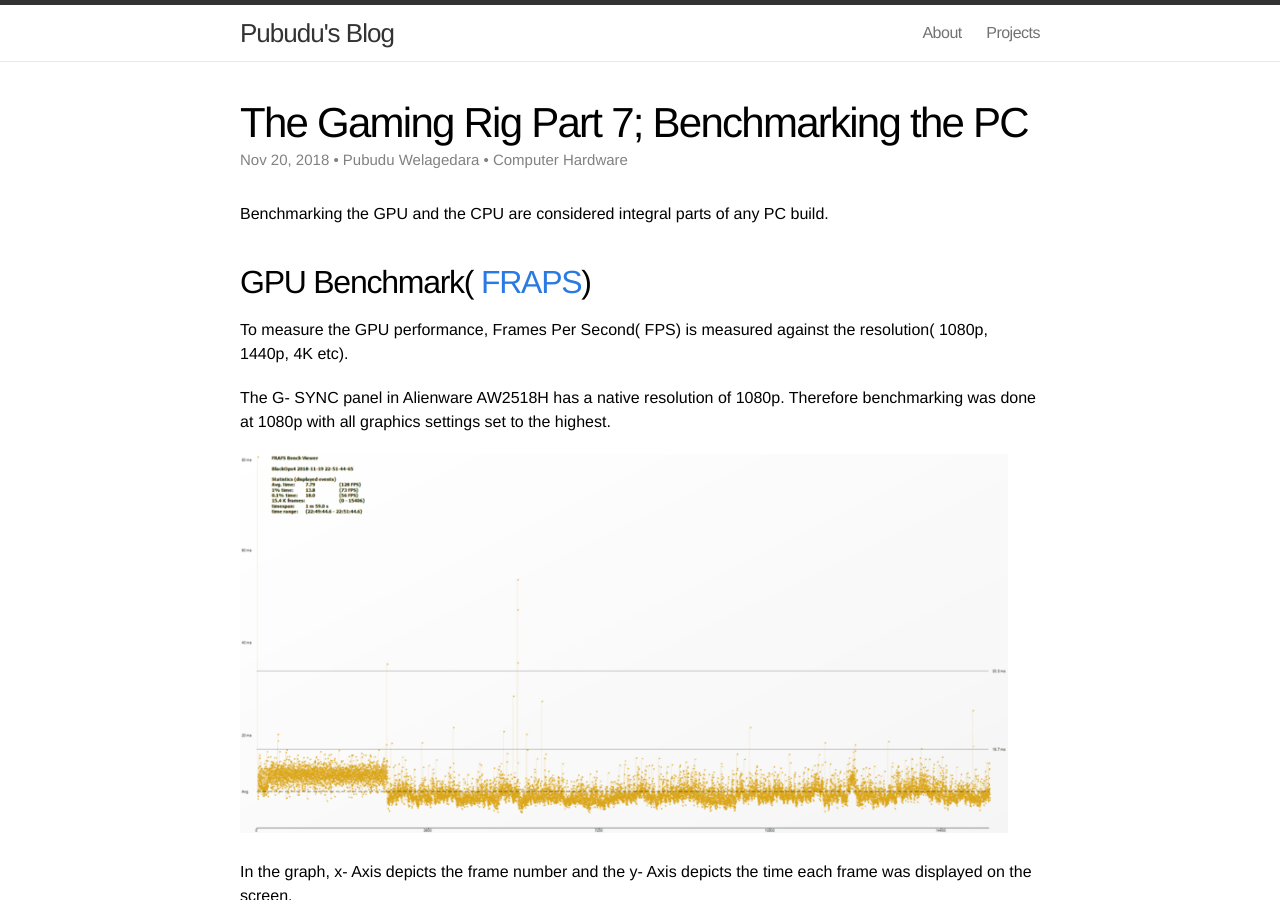
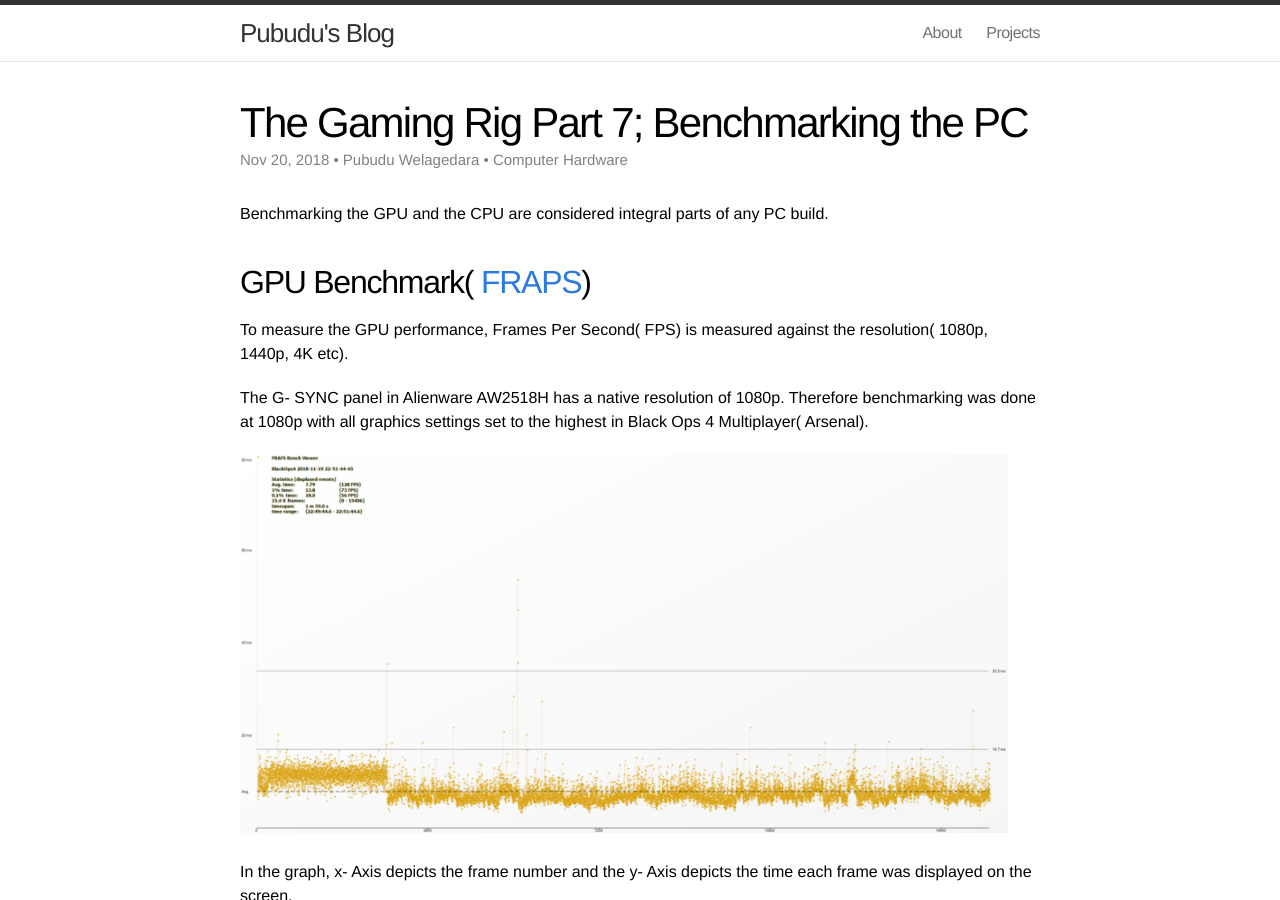
Before and after one commit to welagedara/welagedara.github.io, a Jekyll site: the page built from _posts/2018-11-20-the-gaming-rig-part-7.md, in a window 1280 px wide and 900 px high. Built offline with Jekyll 4.4.1, drawn with Linux system fonts in a browser that asks for light colours; comment, search, counter and statistics services are not loaded.

Commit message:
new post from yesterday

```diff
--- a/_posts/2018-11-20-the-gaming-rig-part-7.md
+++ b/_posts/2018-11-20-the-gaming-rig-part-7.md
@@ -13,7 +13,7 @@ Benchmarking the GPU and the CPU are considered integral parts of any PC build.
 
 To measure the GPU performance, Frames Per Second( FPS) is measured against the resolution( 1080p, 1440p, 4K etc).
 
-The G- SYNC panel in Alienware AW2518H has a native resolution of 1080p. Therefore benchmarking was done at 1080p with all graphics settings set to the highest.
+The G- SYNC panel in Alienware AW2518H has a native resolution of 1080p. Therefore benchmarking was done at 1080p with all graphics settings set to the highest in Black Ops 4 Multiplayer( Arsenal).
 
 {% assign image = "BlackOps4.png" %}
 {% assign alt = "FPS" %}
```
